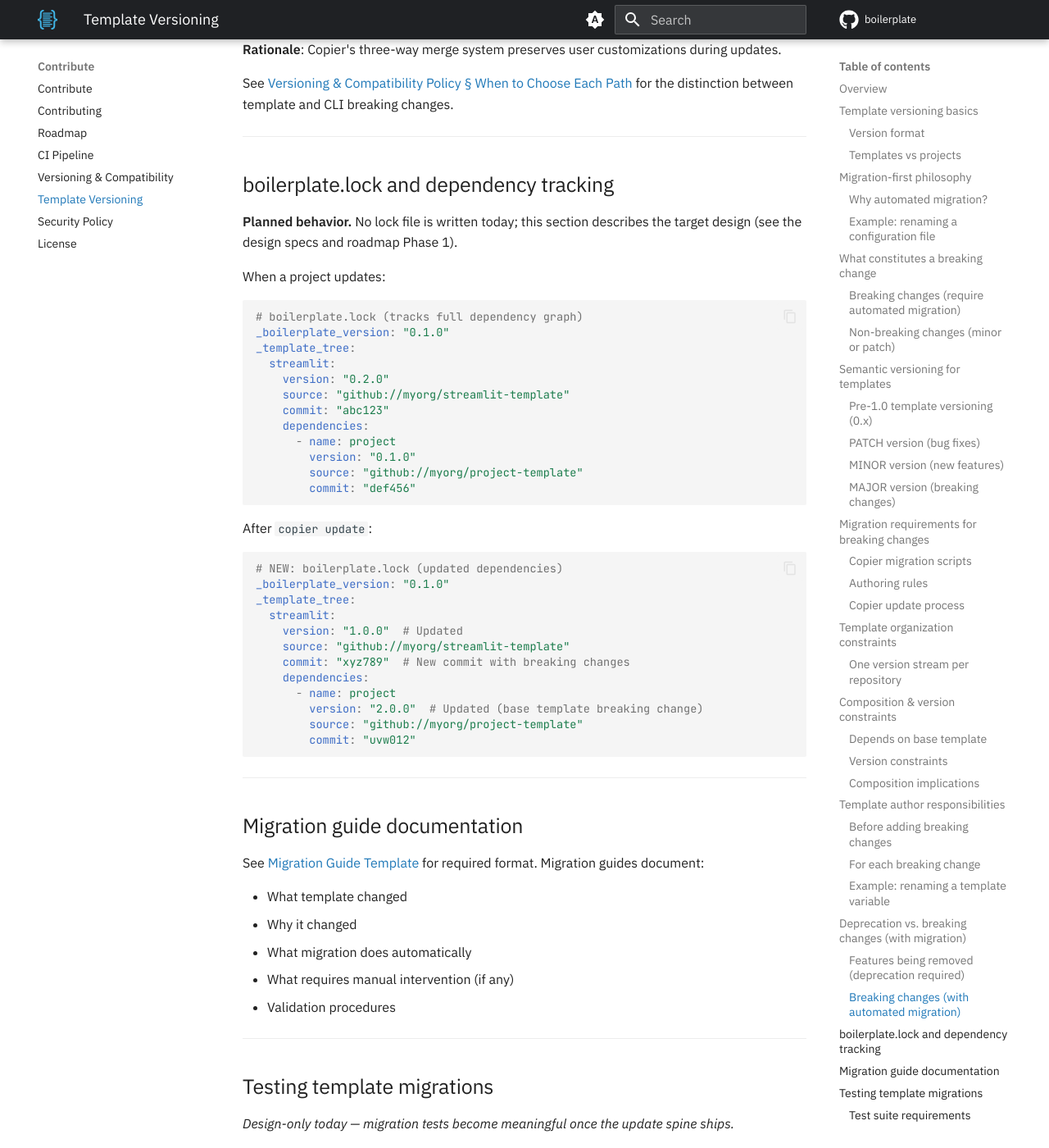
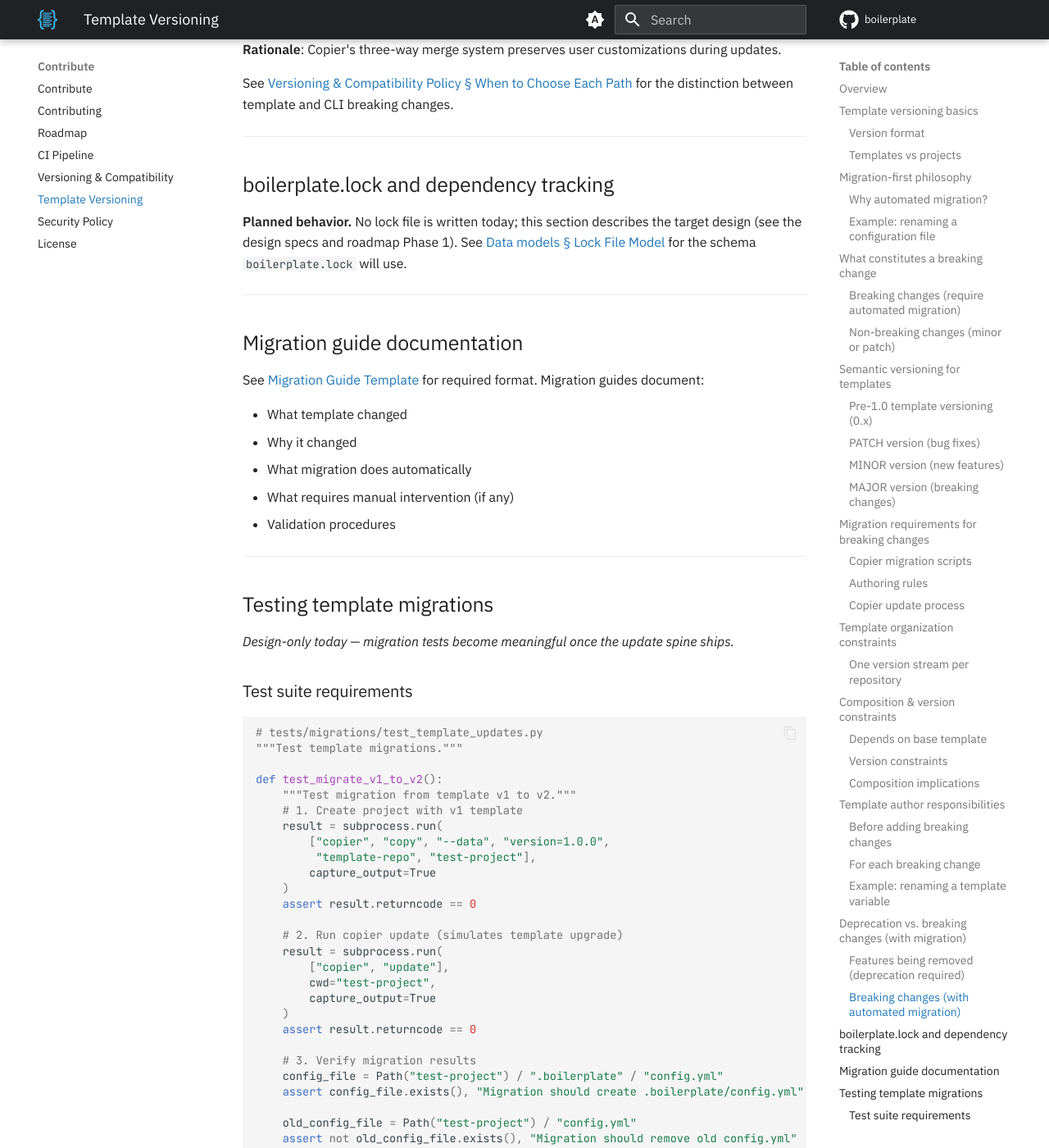
Before and after one commit to TheRealBillSiegler/boilerplate, an MkDocs documentation site: the page built from docs/governance/template-versioning.md, in a window 1280 px wide and 1400 px high, scrolled down 10590 px. Shown: the whole window at 82% size. Built offline with MkDocs 1.6.1 and Material for MkDocs 9.7.7, drawn with Linux system fonts in a browser that asks for light colours; comment, search, counter and statistics services are not loaded; the version menu is left out.

Commit message:
docs: move help and contributor facts to the pages that own them
- faq.md: collapse "What does Boilerplate do?" to one sentence plus a link to why.md; cut "More resources" (help.md is the section door, tool links live on environment/index.md#toolchain); collapse "Support" to one question linking to the new bug/feature-reporting section in the contributing guide.
- contributing.md: state the PR-title rule as enforced (conventional-commit types, validated by a workflow) and link ci.md; point the architecture pointer at design/README.md instead of the reference section; add "Reporting bugs and requesting features" holding the moved issue-reporting facts.
- ci.md: cut the private-fork cost model; fold its draft-discipline point into "Draft PRs cost nothing".
- versioning.md: cut the not-yet-implemented compatibility-suite code samples; keep one sentence linking to the roadmap backlog.
- template-versioning.md: cut the two boilerplate.lock examples whose fields don't match the designed schema; link the schema's actual home in design/02-data-models.md.

Co-Authored-By: Claude Fable 5.1 <noreply@anthropic.com>

````diff
--- a/docs/governance/template-versioning.md
+++ b/docs/governance/template-versioning.md
@@ -411,41 +411,7 @@ See [Versioning & Compatibility Policy § When to Choose Each Path](./versioning
 
 ## boilerplate.lock and dependency tracking
 
-**Planned behavior.** No lock file is written today; this section describes the target design (see the design specs and roadmap Phase 1).
-
-When a project updates:
-
-```yaml
-# boilerplate.lock (tracks full dependency graph)
-_boilerplate_version: "0.1.0"
-_template_tree:
-  streamlit:
-    version: "0.2.0"
-    source: "github://myorg/streamlit-template"
-    commit: "abc123"
-    dependencies:
-      - name: project
-        version: "0.1.0"
-        source: "github://myorg/project-template"
-        commit: "def456"
-```
-
-After `copier update`:
-
-```yaml
-# NEW: boilerplate.lock (updated dependencies)
-_boilerplate_version: "0.1.0"
-_template_tree:
-  streamlit:
-    version: "1.0.0"  # Updated
-    source: "github://myorg/streamlit-template"
-    commit: "xyz789"  # New commit with breaking changes
-    dependencies:
-      - name: project
-        version: "2.0.0"  # Updated (base template breaking change)
-        source: "github://myorg/project-template"
-        commit: "uvw012"
-```
+**Planned behavior.** No lock file is written today; this section describes the target design (see the design specs and roadmap Phase 1). See [Data models § Lock File Model](../design/02-data-models.md#lock-file-model) for the schema `boilerplate.lock` will use.
 
 ---
 
````
Also changed, not shown: docs/faq.md (+3 -29 lines), docs/governance/ci.md (+1 -15 lines), docs/governance/contributing.md (+6 -2 lines), docs/governance/versioning.md (+1 -30 lines).
